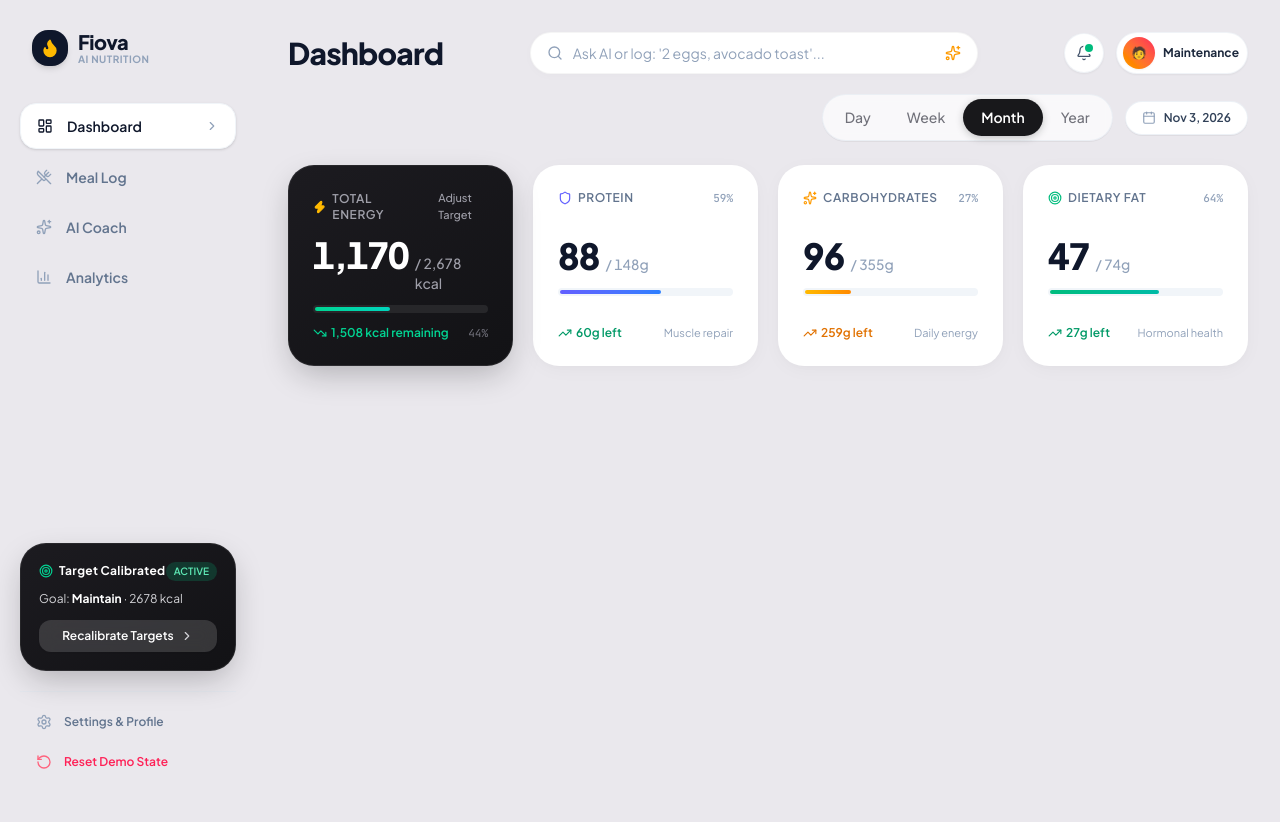
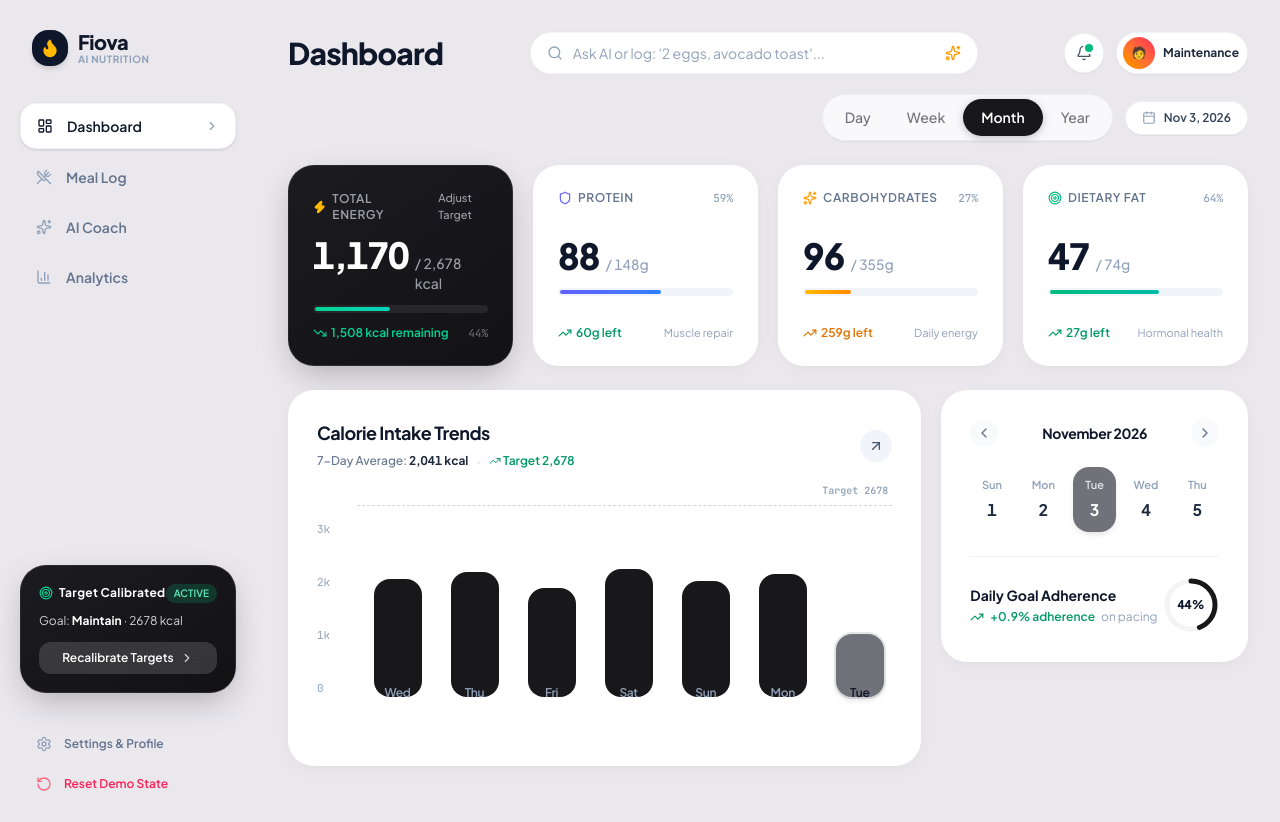
Before and after one commit to aeronautic005/FIOVA-CalorieTracker, a React (Vite) app: page / in a window 1280 px wide. Before the commit the page ends 800 px from the top, so only its background shows below. Built offline with nearby package versions, Linux system fonts and the light colour scheme.

Commit message:
feat: layout middle row with weekly chart and interactive calendar

```diff
--- a/src/App.tsx
+++ b/src/App.tsx
@@ -10,6 +10,8 @@ import { FlowStorageState, PeriodView } from './types';
 import { Sidebar } from './components/Sidebar';
 import { TopHeader } from './components/TopHeader';
 import { CalorieAndMacroHero } from './components/CalorieAndMacroHero';
+import { WeeklyChartCard } from './components/WeeklyChartCard';
+import { CalendarCard } from './components/CalendarCard';
 
 export default function App() {
   const [state, setState] = useState<FlowStorageState>(() => loadFlowState());
@@ -71,13 +73,34 @@ export default function App() {
           onQuickLogSubmit={handleQuickLog}
         />
 
-        {/* Top 4 KPI Cards: Dark Hero Calorie + 3 White Macro Cards */}
+        {/* Row 1: Top 4 KPI Cards */}
         <CalorieAndMacroHero
           totals={currentTotals}
           targets={state.targets}
           profile={state.profile}
           onOpenGoalsModal={() => setIsGoalsModalOpen(true)}
         />
+
+        {/* Row 2: Middle Split (60% Weekly Bar Chart + 40% Mini Calendar & Adherence Ring) */}
+        <div className="grid grid-cols-1 lg:grid-cols-12 gap-4 md:gap-5 mb-6">
+          <div className="lg:col-span-7 xl:col-span-8">
+            <WeeklyChartCard
+              logsByDate={state.logsByDate}
+              targetCalories={state.targets.calories}
+              selectedDate={selectedDate}
+              onSelectDate={setSelectedDate}
+            />
+          </div>
+
+          <div className="lg:col-span-5 xl:col-span-4">
+            <CalendarCard
+              selectedDate={selectedDate}
+              onSelectDate={setSelectedDate}
+              totals={currentTotals}
+              targets={state.targets}
+            />
+          </div>
+        </div>
       </div>
     </div>
   );
```
